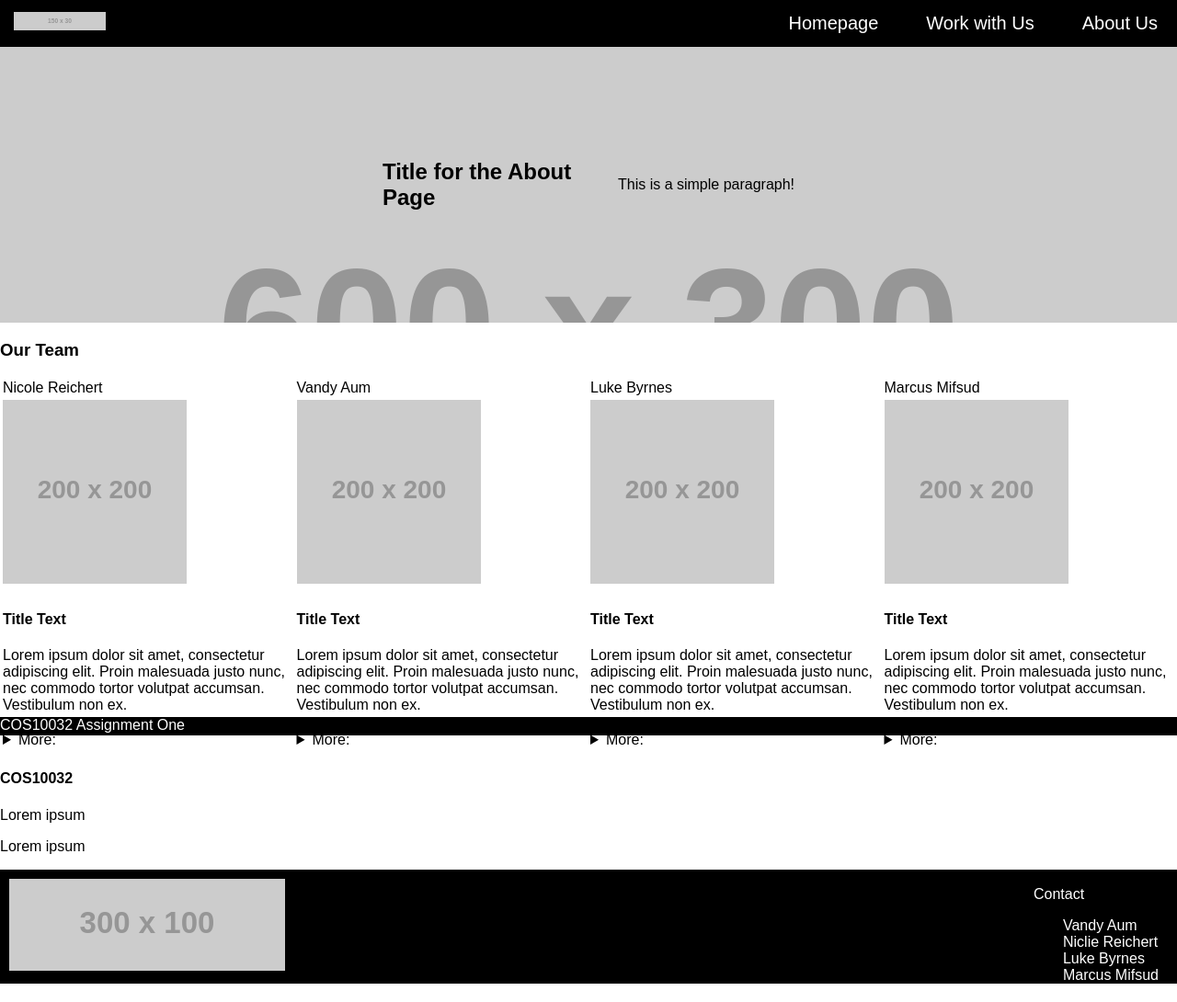
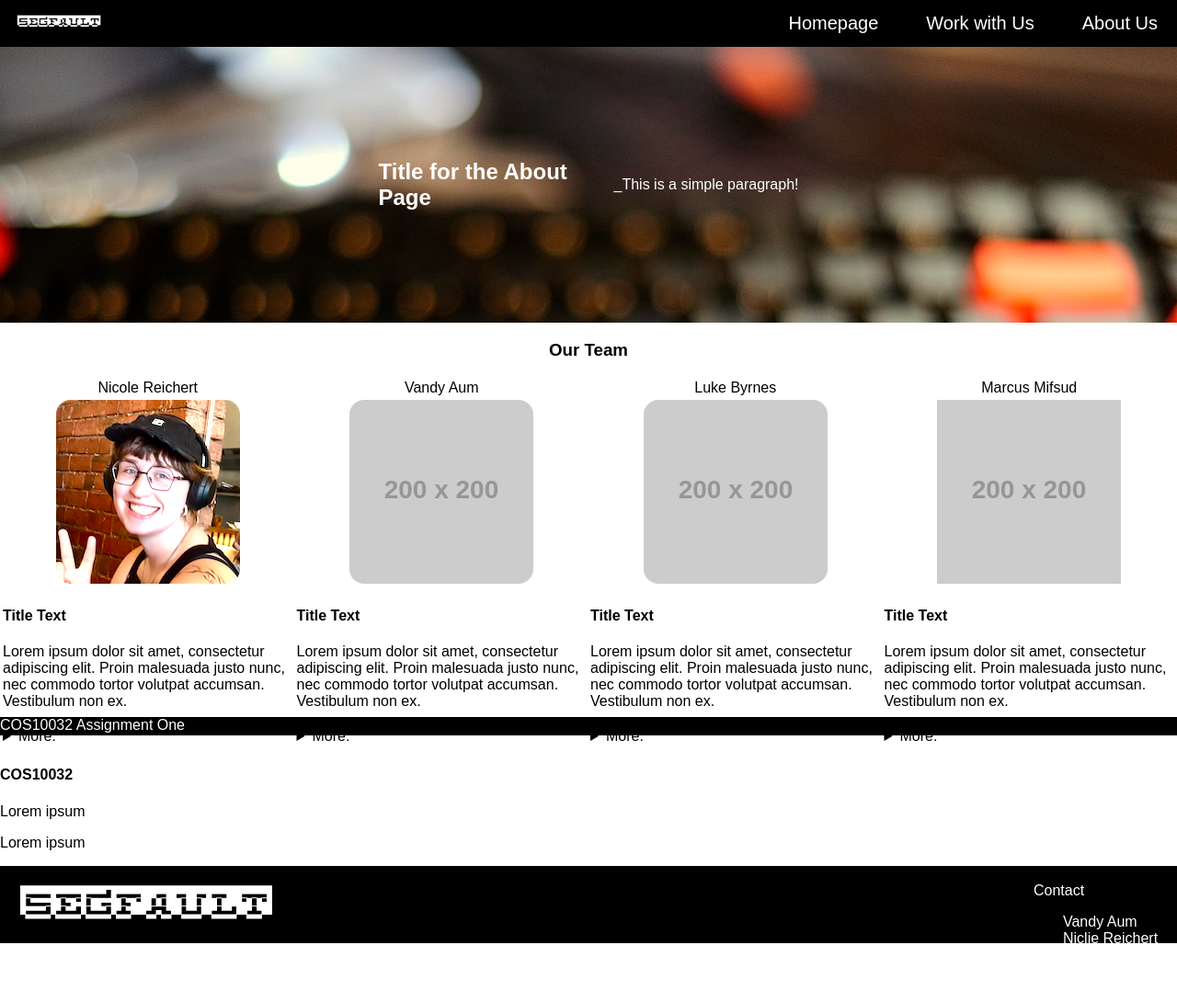
Before and after one commit to ekulbyrnes/Segfault_Assessment2, a PHP site: page /about.html in a window 1280 px wide. Shown: the whole page at 92% size. After the commit the page ends 1026 px from the top, so only its background shows below. Run offline with PHP 8.4, Linux system fonts and the light colour scheme; grey boxes labelled with a size stand in for pictures from a placeholder-image service; some libraries are stand-ins or nearby versions.

Commit message:
add placeholder image, logo

```diff
--- a/assign1/about.html
+++ b/assign1/about.html
@@ -15,7 +15,7 @@
         <header class="header">
             <div class="navpadding">
                 <aside>
-                    <a href="#" class="logo"><img src="https://placehold.co/150x30"></a>
+                    <a href="#" class="logo"><img src="logo.png" width="80"></a>
                 </aside>
 
             <nav class="navbar">
@@ -31,11 +31,11 @@
         <section class="slideshow center-flex">
             <h1>Title for the About Page</h1><br>
             <section>
-                <p class="newline-flex">This is a simple paragraph!</p>
+                <p class="newline-flex"><span class="terminalblink">_</span>This is a simple paragraph!</p>
             </section>
         </section>
         <section> <!--Team Gallery-->
-            <h3 class="center">Our Team</h3>
+            <h3 class="centertext">Our Team</h3>
             <table>
                 <thead>
                     <tr>
@@ -47,9 +47,9 @@
                 </thead>
                 <tbody>
                     <tr>
-                        <td ><img class="centerimage" src="https://placehold.co/200x200"></td>
-                        <td><img class="centerimage" src="https://placehold.co/200x200"></td>
-                        <td><img class="centerimage" src="https://placehold.co/200x200"></td>
+                        <td><img class="centerimage profile" src="images/nicole.png"></td>
+                        <td><img class="centerimage profile" src="https://placehold.co/200x200"></td>
+                        <td><img class="centerimage profile" src="https://placehold.co/200x200"></td>
                         <td><img class="centerimage" src="https://placehold.co/200x200"></td>
                     </tr>
                     <tr>
@@ -108,7 +108,7 @@
             <p>Lorem ipsum</p>
         </section>
         <section class="pagefooter">
-            <img src="https://placehold.co/300x100">
+            <img src="logo.png" width="300">
             <aside>
                 <p>Contact</p>
                 <ul>
--- a/assign1/styles/styles.css
+++ b/assign1/styles/styles.css
@@ -68,6 +68,15 @@ header, nav, article, section, aside, article {
     transform: rotate(-5deg);
 }
 
+.centerimage {
+    display: block;
+    margin: 0 auto;
+}
+
+.centertext {
+    text-align: center;
+}
+
 /* secret button on the right */
 .rightnav {
     float:right;
@@ -105,29 +114,32 @@ header, nav, article, section, aside, article {
 .newline-flex {
     flex-basis: 100%;
 }
+.terminalblink {
+    animation: blinker 0.3s infinite;
+
+}
+
+@keyframes blinker {
+  50% {
+    opacity: 0;
+  }
+}
 .slideshow {
     position: relative;
     min-height: 300px;
     overflow: hidden;
-    background-image: url(https://placehold.co/600x300);
+    background-image: url(../images/glasses.png);
     background-size: cover;
+    color: white;
 }
 
 .slideshow h1 {
     flex-basis: 20%;
 }
 
-.
-
-.centerimage {
-    display: block;
-    margin: 0 auto;
+.profile {
+    border-radius: 1em;
 }
-
-.centretext {
-    text-align: center;
-}
-
 
 /* creating the footer */
 .staticfooter {
```
Also changed, not shown: assign1/images/glasses.png (added), assign1/images/nicole.png (added), assign1/logo.png (added).
